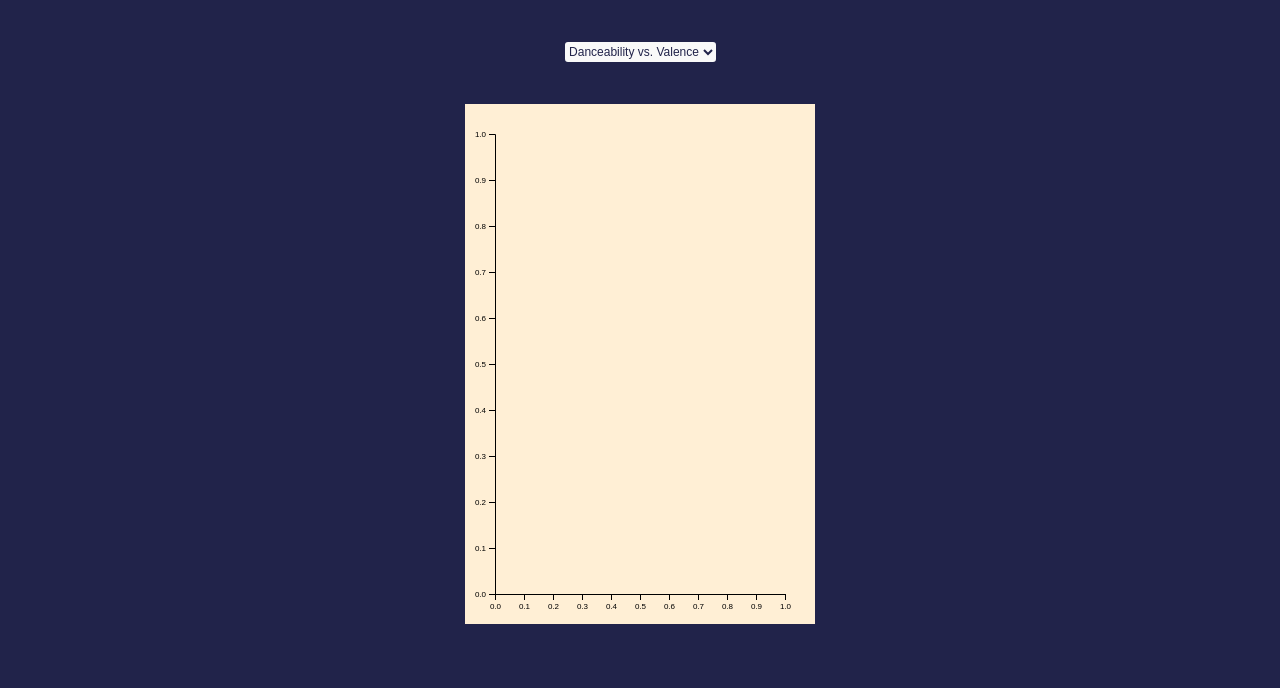
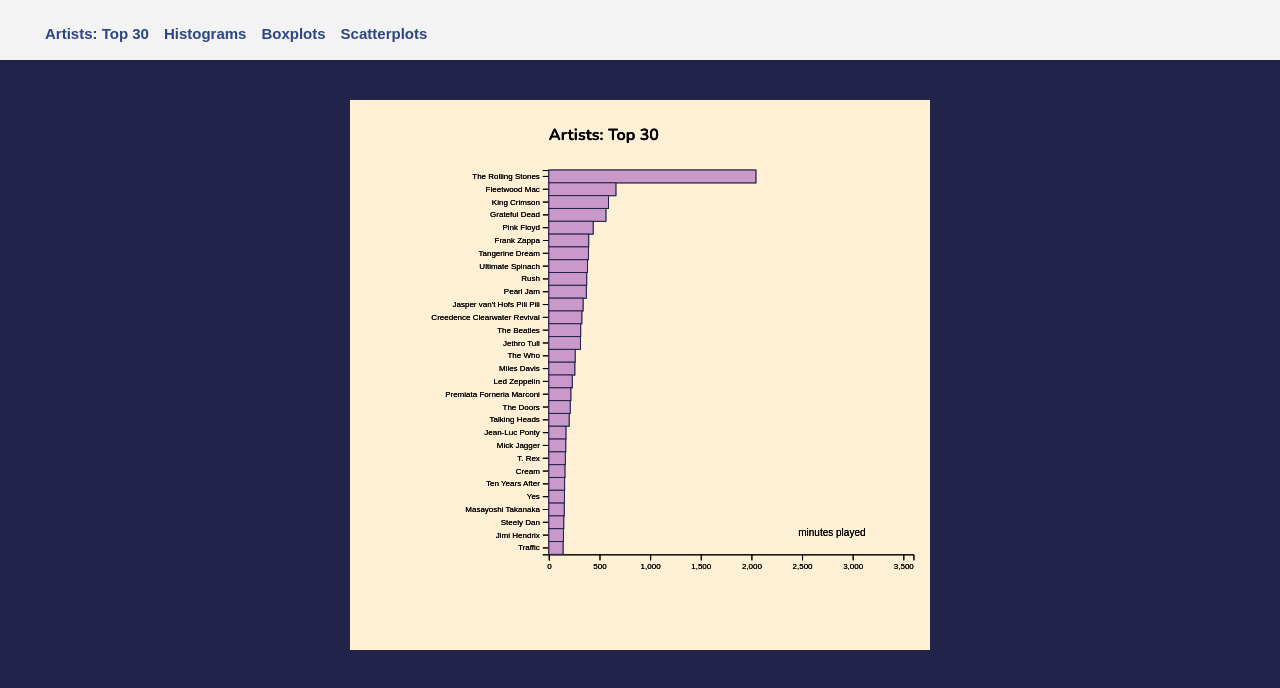
Before and after one commit to JBreitenbr/spotiStats, a React (Vite) app: page / in a window 1280 px wide. Shown: the top 688 px of the page. Built offline with nearby package versions, Linux system fonts and the light colour scheme; no server answers.

Commit message:
added navbar and links

```diff
--- a/src/App.css
+++ b/src/App.css
@@ -22,10 +22,6 @@
   background-color:papayawhip;
   margin-top: 5vh;
 }
-/*
-#canvas_heat{
-  background-color:#f7f7f7;
-}*/
 
 #tooltip {
   position: absolute;
@@ -54,3 +50,20 @@
   background-color: #f9f9f9;
   border: 2px solid #21234a;
 }
+
+@media screen and (min-width:768px) and (min-aspect-ratio: 1.2) {
+
+ #canvas_bar {
+   height: 550px;
+   width: 580px;
+ }
+
+}
+
+@media screen and (min-width:768px) and (max-aspect-ratio: 1.2) {
+
+ #canvas_bar {
+   height: 700px;
+   width: 650px;
+ }
+}
--- a/src/App.jsx
+++ b/src/App.jsx
@@ -1,13 +1,25 @@
 import './App.css'
+import {useState,useEffect} from "react";
+import {BrowserRouter as Router,Routes,Route,Link} from 'react-router-dom';
+import Navbar from './Navbar';
 import Barchart from './Barchart';
 import Histogram from './Histogram';
 import Boxplot from './Boxplot';
 import Scatterplot from './Scatterplot';
-import Heatmap from './Heatmap';
+
 export default function App() {
   return (
     <>
-    <Scatterplot/>
+      <Router>
+        <Navbar/>
+        <Routes>
+          <Route path="/" element={<Barchart/>}/><Route path="/" element={<Barchart/>}/>
+          <Route path="/top30" element={<Barchart/>}/>
+          <Route path="/histogram" element={<Histogram/>}/>
+          <Route path="/boxplot" element={<Boxplot/>}/>
+          <Route path="/scatter" element={<Scatterplot/>}/>
+          </Routes>
+        </Router>
     </>
   )
 }
--- a/src/Barchart.jsx
+++ b/src/Barchart.jsx
@@ -6,7 +6,7 @@
 for(let i=0;i<30;i++){
   artists.push(favs[i][0]);
 }
-console.log(artists);
+
 const Barchart = () => {
    const svgRef = useRef();
    useEffect(()=>{
@@ -16,24 +16,20 @@
 let pad=(1/7)*w;
 let xScale=d3.scaleLinear().domain([0,3600]).range([2.4*pad,w-0.2*pad]);
 let yScale = d3.scaleBand().domain(artists).range([pad,h-pad]).padding(0);
+console.log(35*yScale.bandwidth());
+console.log(yScale("Traffic"));
   let xAxis=d3.axisBottom(xScale);
 let yAxis=d3.axisLeft(yScale);
-canvas.append('g').style("font","8px arial").call(xAxis).attr('transform','translate(0,'+(h-pad)+')');
-canvas.append('g').style("font","8px arial").call(yAxis).attr('transform','translate('+2.4*pad+',0)');
+canvas.append('g').style("font","8px arial").call(xAxis).attr('transform','translate(0,'+(h-pad-yScale.bandwidth())+')');
+canvas.append('g').style("font","8px arial").call(yAxis).attr('transform','translate('+2.4*pad+','+ (-1)*yScale.bandwidth()+')');
 let favs30=favs.slice(0,30);
      let barColor=d3.scaleSequential().interpolator(d3.interpolateBlues);
 barColor.domain([100,2000]);
-console.log(xScale(favs30[0][1])-xScale(0));
-canvas.append("text").attr("x",xScale(0)).attr("y",35).text("Artists: Top 30");
-canvas.append("text").attr("x",xScale(0)+0.43*w).attr("y",505).text("minutes played").style("font","10px arial");
-for(let i=0;i<30;i++)   {canvas.append("rect").attr("x",2.4*pad).attr("y",yScale(favs30[i][0])).attr("height",yScale.bandwidth()).attr("width",favs30[i][1]/favs30[0][1]*207).attr("fill","tomato").attr("stroke","darkred");}
-/*canvas.selectAll('rect')
-          .data(favs.slice(0,30))
-          .enter()
-          .append('rect')
-          .attr('width',(item)=>xScale(item[1]))
-          .attr('height',(item)=>yScale.bandwidth())
-          .attr('y',(item)=>h-yScale(item[0])).attr('x',(item)=>xScale(item[1])).attr("fill","blue");*/
+
+canvas.append("text").attr("x",xScale(0)).attr("y",w<580?25:40).text("Artists: Top 30");
+canvas.append("text").attr("x",xScale(0)+0.43*w).attr("y",34*yScale.bandwidth()).text("minutes played").style("font","10px arial");
+for(let i=0;i<30;i++)   {canvas.append("rect").attr("x",2.4*pad).attr("y",yScale(favs30[i][0])-yScale.bandwidth()).attr("height",yScale.bandwidth()).attr("width",favs30[i][1]/favs30[0][1]*207).attr("fill","#cb99c9").attr("stroke","#21234a");}
+
    },[]);
   return (<div><svg id="canvas_bar" ref={svgRef} /></div>);
 }
--- /dev/null
+++ b/src/Navbar.css
@@ -0,0 +1,34 @@
+.navbar {
+  width: 100vw;
+  height: 50px;
+  background: #f3f3f3;
+  text-decoration: none;
+}
+
+.links {
+  display: flex;
+  align-items: center;
+  justify-content: flex-start;
+  color: white;
+}
+
+.navbar a {
+  color: #2d4580;
+  font-family: Arial;
+  font-weight: 700;
+  text-decoration: none;
+  margin-top: 20px ;
+  padding-left:6px;
+  font-size: 9px;
+}
+
+@media screen and (min-width: 768px) {
+  .navbar {
+    height: 60px;
+  }
+  .navbar a {
+    margin-top: 25px;
+    padding-left: 15px;
+    font-size: 15px;
+  }
+}
--- /dev/null
+++ b/src/Navbar.jsx
@@ -0,0 +1,21 @@
+import React, { useEffect, useState } from "react";
+import { Link} from "react-router-dom";
+import "./Navbar.css";
+
+const Navbar=() => {
+  return (
+    <div className="navbar" >
+      <div className="links">
+        <Link to="/"></Link>
+        <Link to="/spotistats"></Link>
+        <Link to="/top30">Artists: Top 30</Link>
+        <Link to="/histogram">Histograms</Link>
+        <Link to="/boxplot">Boxplots</Link>
+        <Link to="/scatter">Scatterplots</Link>
+
+      </div>
+    </div>
+  );
+}
+
+export default Navbar;
```
Also changed, not shown: src/Radarplot.jsx (added).
